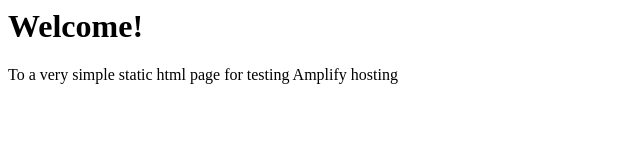
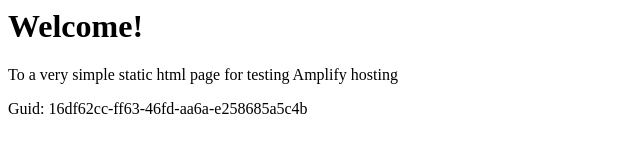
Before and after one commit to aws-aemilia-cmh/Github-PR-Commit-Integration-Test-DoNotTouch-v1-preprod-us-east-2, a website: page src/index.html in a window 1280 px wide. Shown: the whole page, without its empty margins (0-640 px from the left). Drawn offline with Linux system fonts and the light colour scheme.

Commit message:
commit from integ tests

```diff
--- a/src/index.html
+++ b/src/index.html
@@ -1,3 +1,5 @@
+
+
 <html lang="en">
 
 <head>
@@ -10,6 +12,6 @@
 <body>
     <h1>Welcome!</h1>
     <p>To a very simple static html page for testing Amplify hosting</p>
-</body>
+    <p>Guid: 16df62cc-ff63-46fd-aa6a-e258685a5c4b</p></body>
 
 </html>
```
